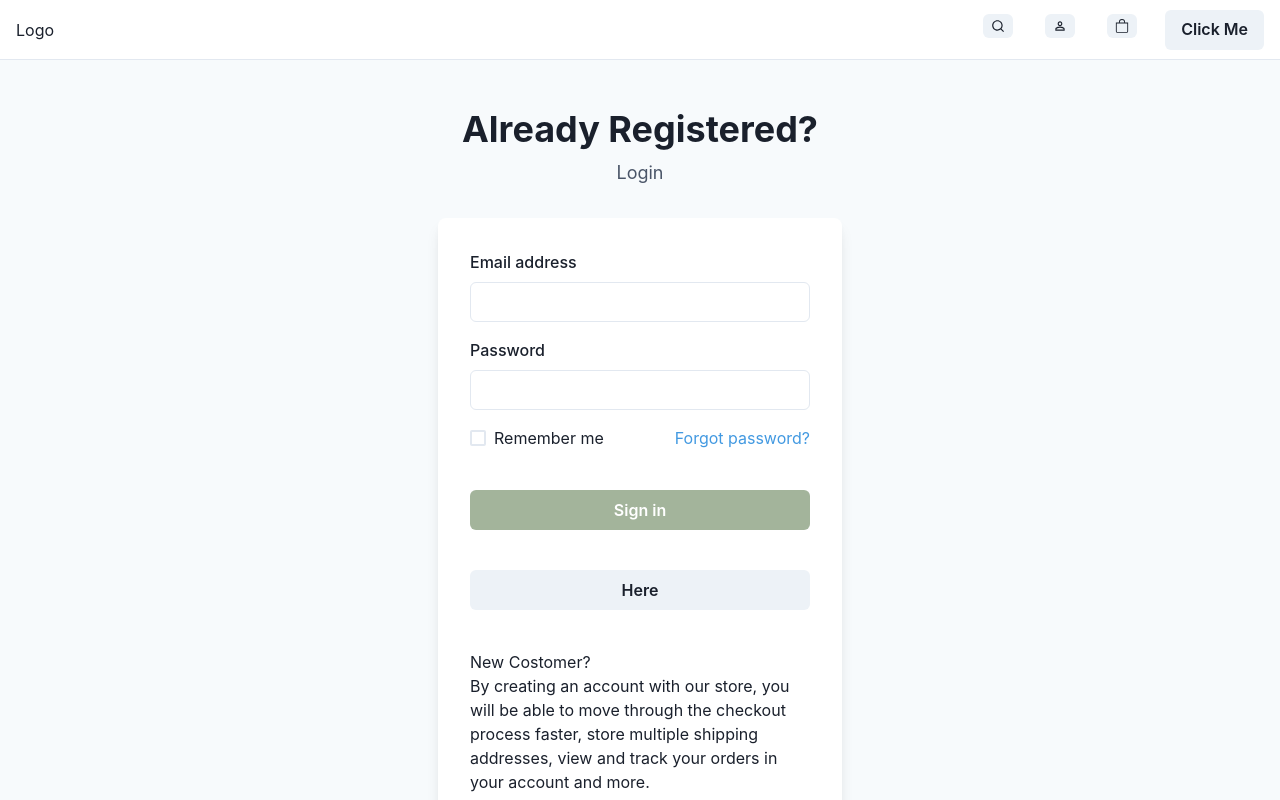
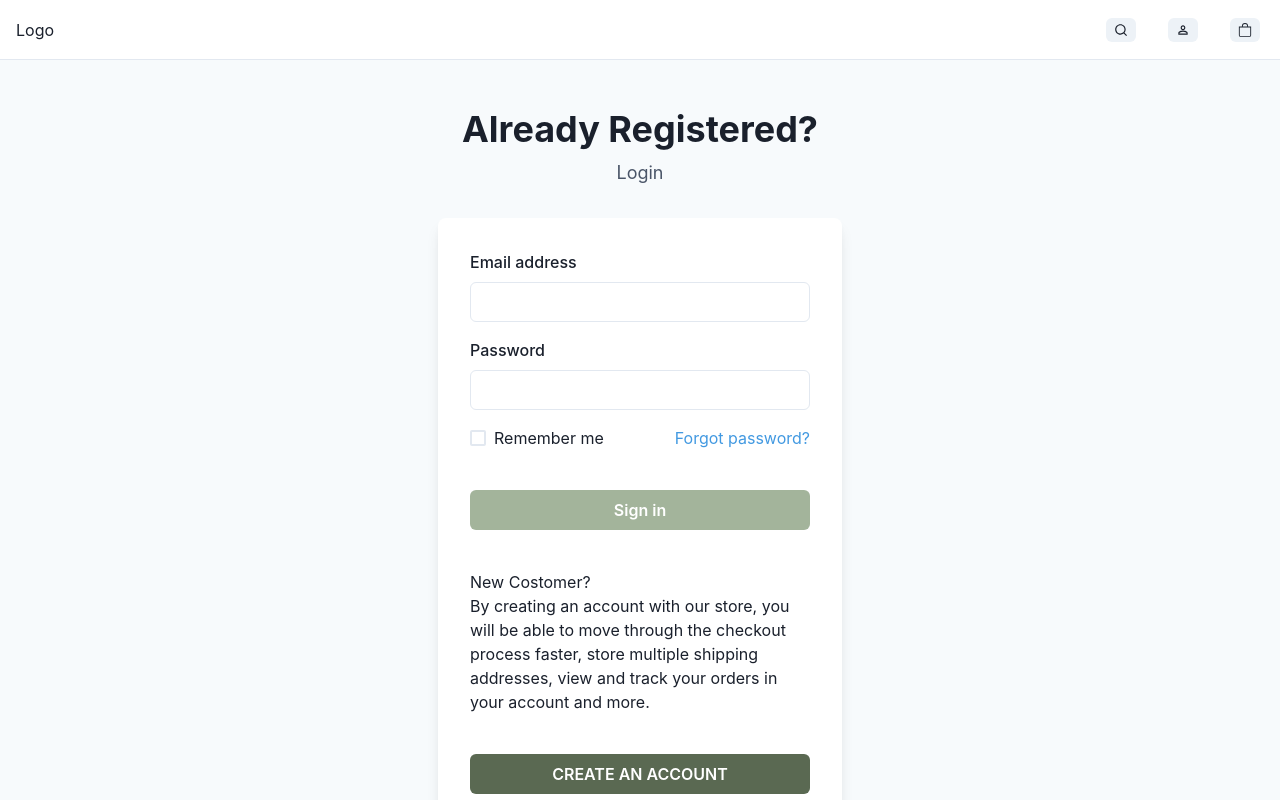
Before and after one commit to VishnuPScodes/Himalayausa-clone, a React (Vite) app in the folder himalaya-project/: page /Login in a window 1280 px wide. Shown: the top 800 px of the page. Built offline with nearby package versions, Linux system fonts and the light colour scheme.

Commit message:
authentication done

```diff
--- a/himalaya-project/src/components/Navbar.jsx
+++ b/himalaya-project/src/components/Navbar.jsx
@@ -123,18 +123,7 @@ import {Link} from 'react-router-dom'
               Sign Up
             </Button> */}
             {/* <IoPersonOutline/> */}
-            <div>
-            <Button onClick={onToggle}>Click Me</Button>
-        <Collapse id='togle-nav' in={isOpen} animateOpacity>
-          <div  id='togle-nav'
 
-          >
-          <span  >Nonw</span>
-
-          </div>
-        </Collapse>
-
-                 </div>
 
 
 
--- a/himalaya-project/src/pages/Home.jsx
+++ b/himalaya-project/src/pages/Home.jsx
@@ -26,7 +26,7 @@ export const Home=(()=>{
             </div>
 
         </div>
-        <div id='shop-category' >
+        <div id='shop-category'  >
             <div id='text-1' >Shop By Category</div>
             <div id='box-outer' >
                 <div>
--- a/himalaya-project/src/pages/Register.jsx
+++ b/himalaya-project/src/pages/Register.jsx
@@ -145,9 +145,9 @@ import { authActionRequest, authActionSuccess } from '../redux/action';
               </Stack>
             </Stack>
           </Box>
-        <Button onClick={signOutfxn}> Sign oUT</Button>
+
         </Stack>
-        {user?.email}
+        {/* {user?.email} */}
       </Flex>
 
     );
--- a/himalaya-project/src/pages/SignIn.jsx
+++ b/himalaya-project/src/pages/SignIn.jsx
@@ -61,7 +61,7 @@ import { useNavigate } from 'react-router';
                   }}>
                   Sign in
                 </Button>
-                <Button>Here</Button>
+
                 <div style={{width:"340px",margin:"auto",textAlign:"left"}}>
                 <h2>New Costomer?</h2>
                 <p>By creating an account with our store, you will be able to move through the checkout process faster, store multiple shipping addresses, view and track your orders in your account and more.</p>
```
